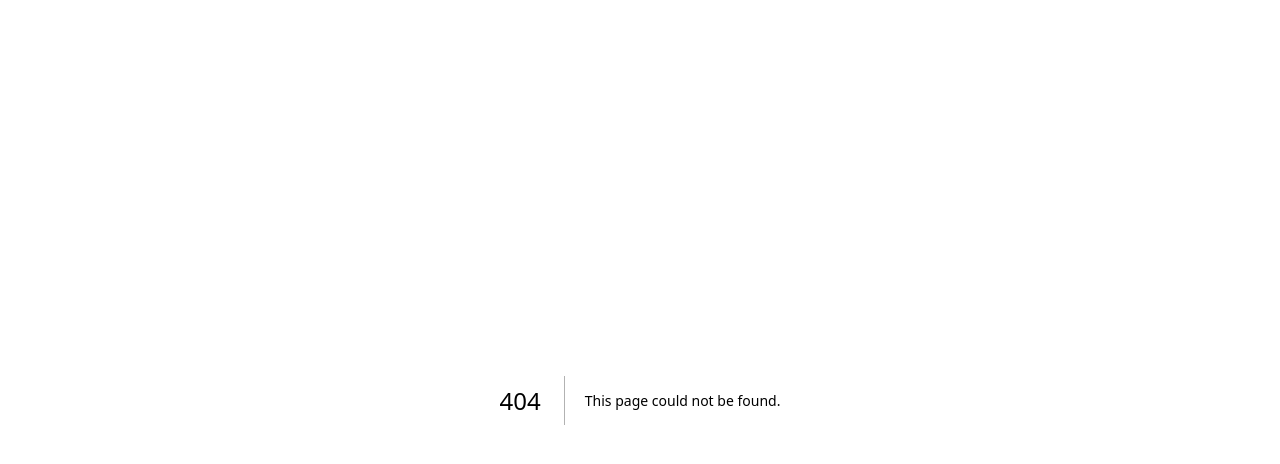
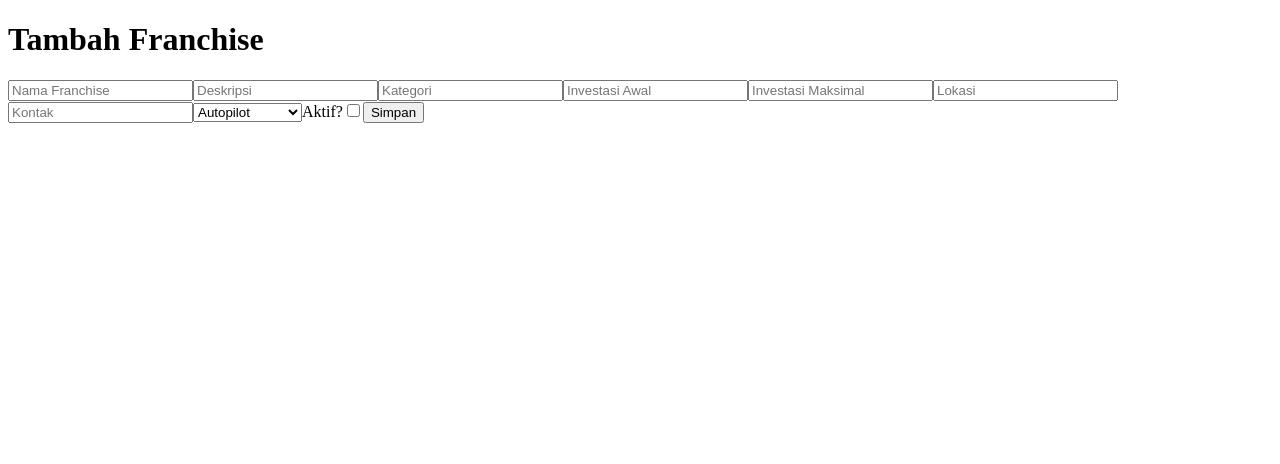
Before and after one commit to meseneng/franchisehub, a Next.js app: page /add-listing in a window 1280 px wide. Before the commit this address had no page. Shown: the top 464 px of the page. Built offline with nearby package versions, Linux system fonts and the light colour scheme.

Commit message:
add-listing.tsx

```diff
--- /dev/null
+++ b/pages/add-listing.tsx
@@ -0,0 +1,69 @@
+// pages/add-listing.tsx
+import { useState } from 'react';
+import { useRouter } from 'next/router';
+import { supabase } from '@/utils/supabaseClient';
+
+export default function AddListing() {
+  const router = useRouter();
+  const [form, setForm] = useState({
+    franchise_listing: '',
+    description: '',
+    category: '',
+    investment_start: 0,
+    investment_end: 0,
+    location: '',
+    contact: '',
+    operation_model: 'autopilot',
+    is_active: false,
+  });
+
+  const handleChange = (e) => {
+    const { name, value } = e.target;
+    setForm((prev) => ({ ...prev, [name]: value }));
+  };
+
+  const handleSubmit = async (e) => {
+    e.preventDefault();
+    const user = await supabase.auth.getUser();
+    const userId = user.data.user?.id;
+
+    const { error } = await supabase.from('franchise_listings').insert([
+      {
+        ...form,
+        user_id: userId,
+        created_at: new Date().toISOString(),
+      },
+    ]);
+
+    if (error) {
+      alert('Gagal menambahkan listing: ' + error.message);
+    } else {
+      alert('Berhasil menambahkan listing!');
+      router.push('/my-listings');
+    }
+  };
+
+  return (
+    <div>
+      <h1>Tambah Franchise</h1>
+      <form onSubmit={handleSubmit}>
+        <input name="franchise_listing" placeholder="Nama Franchise" onChange={handleChange} required />
+        <input name="description" placeholder="Deskripsi" onChange={handleChange} required />
+        <input name="category" placeholder="Kategori" onChange={handleChange} required />
+        <input name="investment_start" type="number" placeholder="Investasi Awal" onChange={handleChange} required />
+        <input name="investment_end" type="number" placeholder="Investasi Maksimal" onChange={handleChange} required />
+        <input name="location" placeholder="Lokasi" onChange={handleChange} required />
+        <input name="contact" placeholder="Kontak" onChange={handleChange} required />
+        <select name="operation_model" onChange={handleChange}>
+          <option value="autopilot">Autopilot</option>
+          <option value="semi-autopilot">Semi-Autopilot</option>
+        </select>
+        <label>
+          Aktif?
+          <input type="checkbox" name="is_active" onChange={(e) => setForm((f) => ({ ...f, is_active: e.target.checked }))} />
+        </label>
+        <button type="submit">Simpan</button>
+      </form>
+    </div>
+  );
+}
```
